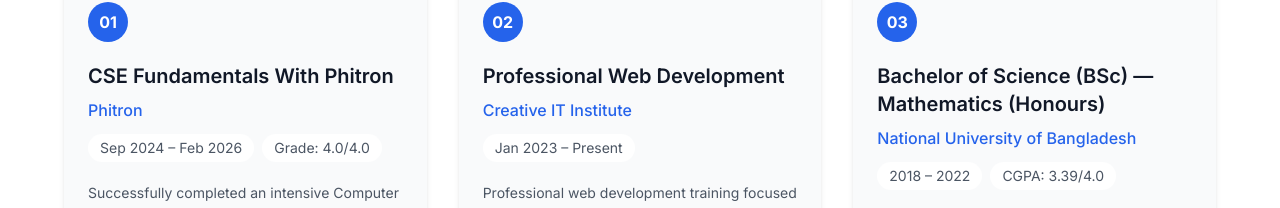
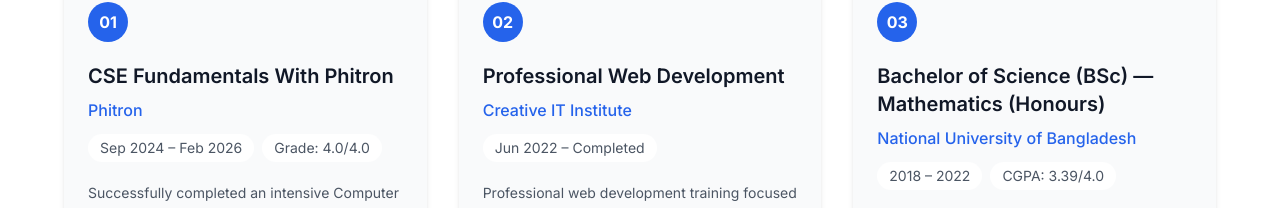
Before and after one commit to jahir002201/my_portfolio, a Next.js app: page / in a window 1280 px wide. Shown: the part 1900-2108 px from the top of the page. Built offline with nearby package versions, Linux system fonts and the light colour scheme.

Commit message:
education update

```diff
--- a/components/Education.tsx
+++ b/components/Education.tsx
@@ -49,7 +49,7 @@
     {
       title: "Professional Web Development",
       institution: "Creative IT Institute",
-      duration: "Jan 2023 – Present",
+      duration: "Jun 2022 – Completed",
       description:
         "Professional web development training focused on modern full-stack application development, backend systems, frontend technologies, and practical software development.",
       areas: [
```
